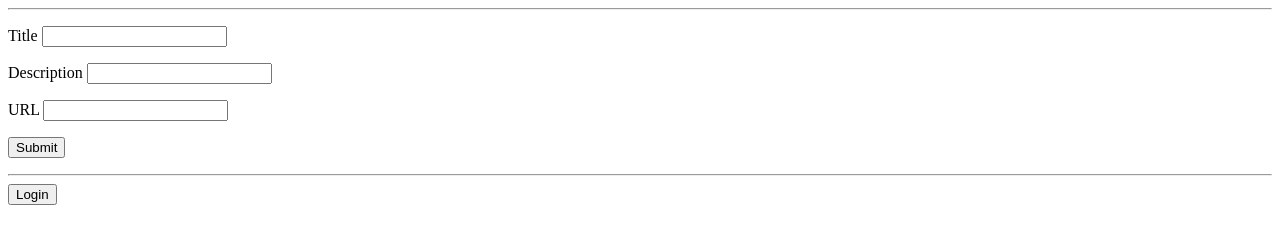
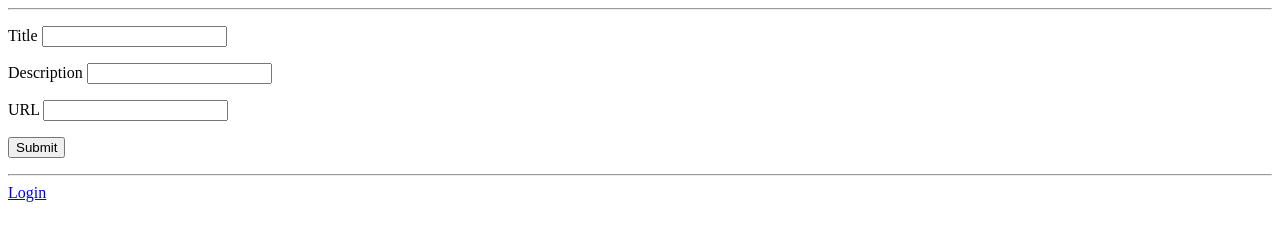
Before and after one commit to mintbean-group/minty-news-backend, a website: page public/index.html in a window 1280 px wide. Drawn offline with Linux system fonts and the light colour scheme; no server answers.

Commit message:
anchor href login

```diff
--- a/public/index.html
+++ b/public/index.html
@@ -35,7 +35,8 @@
     </p>
   </form>
   <hr>
-  <button onclick="login()" type="button"> Login </button>
+  <!-- <button onclick="login()" type="button"> Login </button> -->
+  <a href="/login"> Login </a>
 
 </body>
 
--- a/public/script.js
+++ b/public/script.js
@@ -100,9 +100,9 @@ function updateArticle(article) {
   });
 }
 
-function login() {
-  fetch("/login", {mode: 'no-cors'}).then((res) => console.log("nothing")).then((data)=> console.log("nothing"));
-}
+// function login() {
+//   fetch("/login", {mode: 'no-cors'}).then((res) => console.log("nothing")).then((data)=> console.log("nothing"));
+// }
 
 // Gets the data and outputs it to the `out` div
 function fetchAndPrintData() {
```
